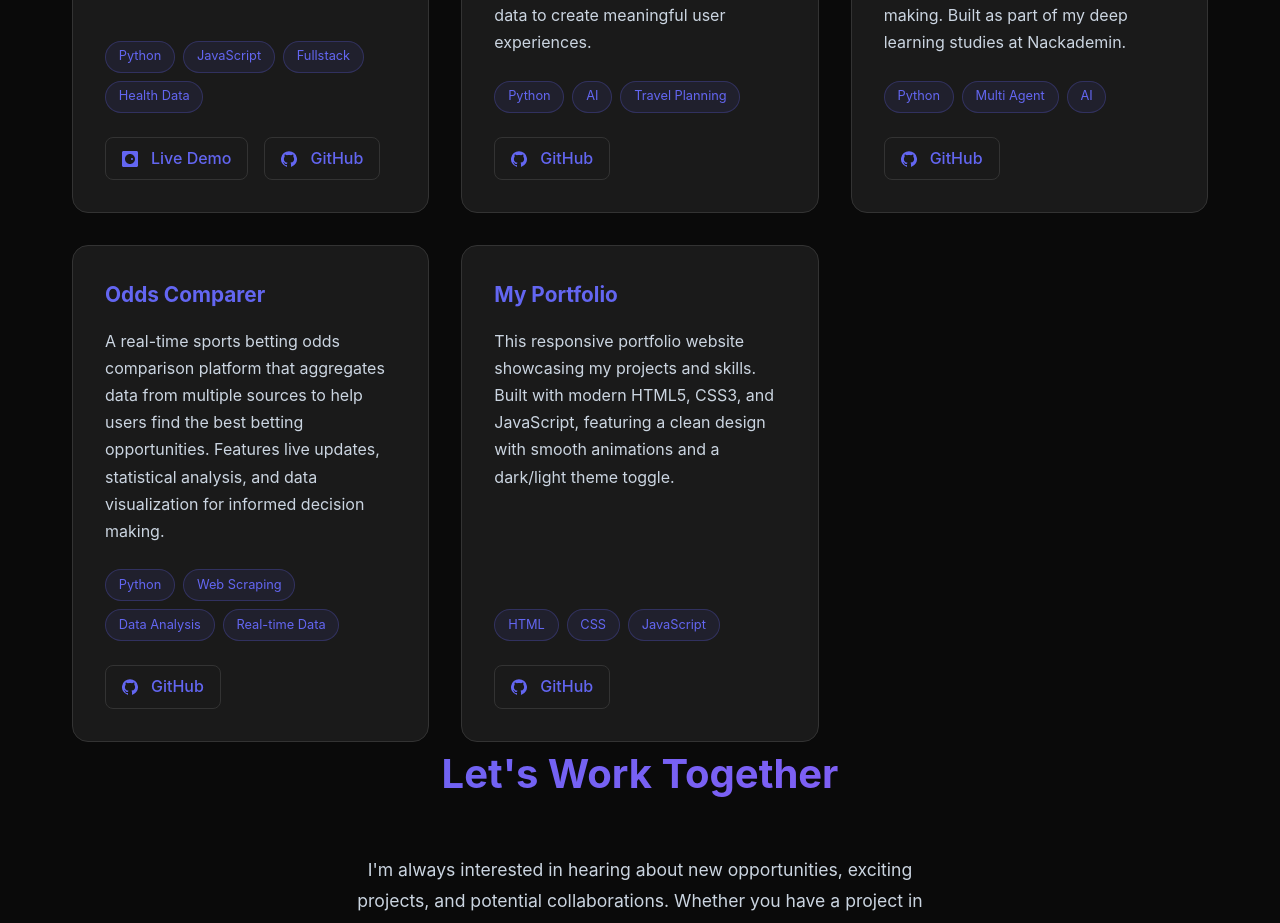
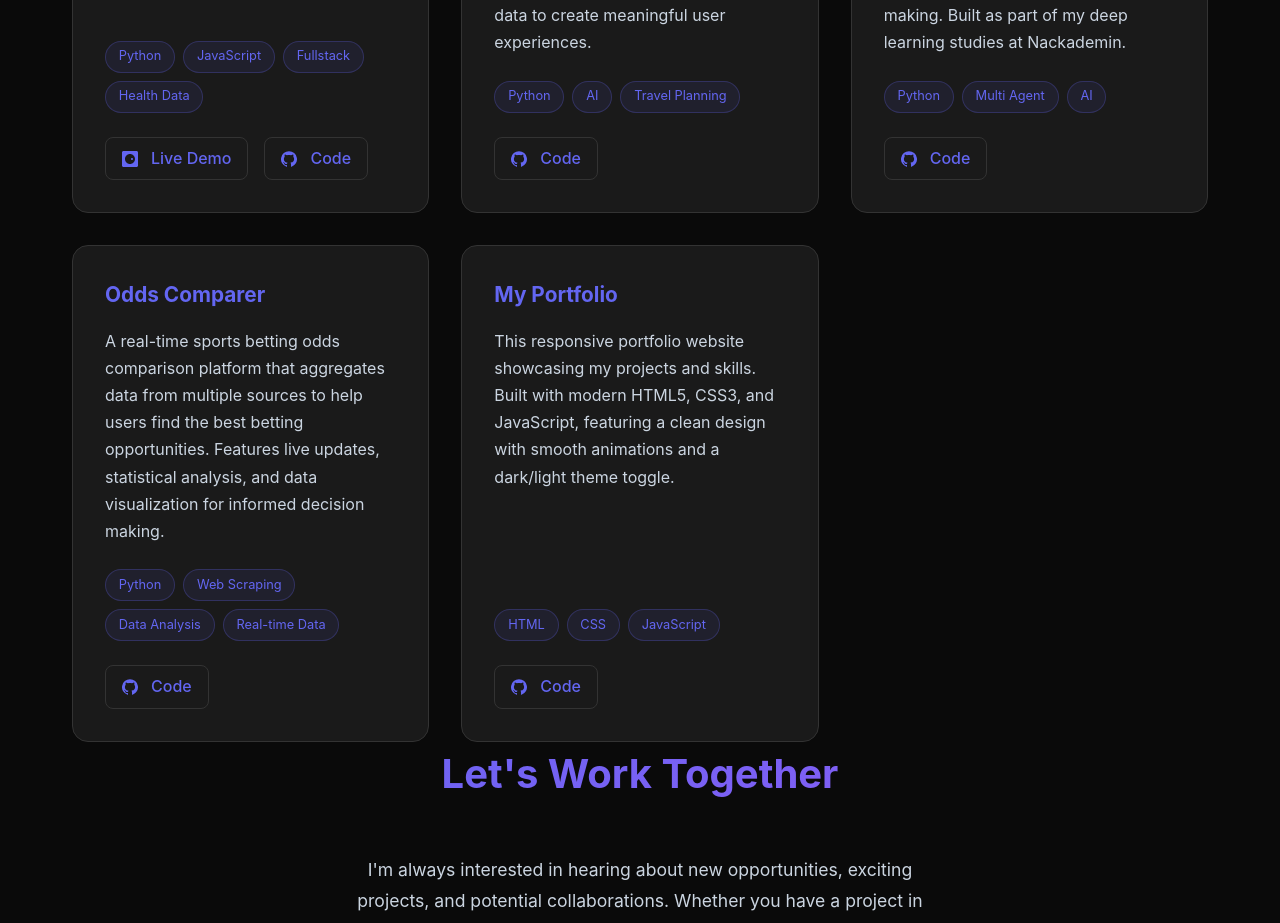
Before and after one commit to CheungLeeLee/Ivan-Lee-Portfolio, a plain HTML site: page index.html in a window 1280 px wide. Shown: the part 1980-2903 px from the top of the page. Drawn offline with Linux system fonts and the light colour scheme.

Commit message:
Changed text

```diff
--- a/index.html
+++ b/index.html
@@ -665,7 +665,7 @@
                         <svg width="16" height="16" viewBox="0 0 16 16" aria-hidden="true" fill="currentColor" style="margin-right: 5px;">
                             <path d="M8 .198a8 8 0 0 0-2.53 15.59c.4.074.547-.174.547-.386 0-.19-.007-.693-.01-1.36-2.226.484-2.695-1.073-2.695-1.073-.364-.924-.89-1.17-.89-1.17-.727-.497.055-.487.055-.487.804.057 1.228.826 1.228.826.715 1.226 1.873.872 2.33.667.072-.518.28-.872.508-1.073-1.777-.202-3.644-.888-3.644-3.955 0-.873.312-1.587.824-2.146-.083-.202-.357-1.016.078-2.117 0 0 .67-.214 2.2.82.636-.177 1.318-.266 2-.27.682.004 1.364.093 2 .27 1.53-1.034 2.2-.82 2.2-.82.435 1.101.161 1.915.08 2.117.513.56.823 1.273.823 2.146 0 3.074-1.87 3.75-3.65 3.95.287.247.543.735.543 1.482 0 1.07-.01 1.93-.01 2.19 0 .214.145.463.55.384A8 8 0 0 0 8 .198z"/>
                         </svg>
-                        GitHub
+                        Code
                     </a>
                 </div>
             </div>
@@ -683,7 +683,7 @@
                         <svg width="16" height="16" viewBox="0 0 16 16" aria-hidden="true" fill="currentColor" style="margin-right: 5px;">
                             <path d="M8 .198a8 8 0 0 0-2.53 15.59c.4.074.547-.174.547-.386 0-.19-.007-.693-.01-1.36-2.226.484-2.695-1.073-2.695-1.073-.364-.924-.89-1.17-.89-1.17-.727-.497.055-.487.055-.487.804.057 1.228.826 1.228.826.715 1.226 1.873.872 2.33.667.072-.518.28-.872.508-1.073-1.777-.202-3.644-.888-3.644-3.955 0-.873.312-1.587.824-2.146-.083-.202-.357-1.016.078-2.117 0 0 .67-.214 2.2.82.636-.177 1.318-.266 2-.27.682.004 1.364.093 2 .27 1.53-1.034 2.2-.82 2.2-.82.435 1.101.161 1.915.08 2.117.513.56.823 1.273.823 2.146 0 3.074-1.87 3.75-3.65 3.95.287.247.543.735.543 1.482 0 1.07-.01 1.93-.01 2.19 0 .214.145.463.55.384A8 8 0 0 0 8 .198z"/>
                         </svg>
-                        GitHub
+                        Code
                     </a>
                 </div>
             </div>
@@ -701,7 +701,7 @@
                         <svg width="16" height="16" viewBox="0 0 16 16" aria-hidden="true" fill="currentColor" style="margin-right: 5px;">
                             <path d="M8 .198a8 8 0 0 0-2.53 15.59c.4.074.547-.174.547-.386 0-.19-.007-.693-.01-1.36-2.226.484-2.695-1.073-2.695-1.073-.364-.924-.89-1.17-.89-1.17-.727-.497.055-.487.055-.487.804.057 1.228.826 1.228.826.715 1.226 1.873.872 2.33.667.072-.518.28-.872.508-1.073-1.777-.202-3.644-.888-3.644-3.955 0-.873.312-1.587.824-2.146-.083-.202-.357-1.016.078-2.117 0 0 .67-.214 2.2.82.636-.177 1.318-.266 2-.27.682.004 1.364.093 2 .27 1.53-1.034 2.2-.82 2.2-.82.435 1.101.161 1.915.08 2.117.513.56.823 1.273.823 2.146 0 3.074-1.87 3.75-3.65 3.95.287.247.543.735.543 1.482 0 1.07-.01 1.93-.01 2.19 0 .214.145.463.55.384A8 8 0 0 0 8 .198z"/>
                         </svg>
-                        GitHub
+                        Code
                     </a>
                 </div>
             </div>
@@ -720,7 +720,7 @@
                         <svg width="16" height="16" viewBox="0 0 16 16" aria-hidden="true" fill="currentColor" style="margin-right: 5px;">
                             <path d="M8 .198a8 8 0 0 0-2.53 15.59c.4.074.547-.174.547-.386 0-.19-.007-.693-.01-1.36-2.226.484-2.695-1.073-2.695-1.073-.364-.924-.89-1.17-.89-1.17-.727-.497.055-.487.055-.487.804.057 1.228.826 1.228.826.715 1.226 1.873.872 2.33.667.072-.518.28-.872.508-1.073-1.777-.202-3.644-.888-3.644-3.955 0-.873.312-1.587.824-2.146-.083-.202-.357-1.016.078-2.117 0 0 .67-.214 2.2.82.636-.177 1.318-.266 2-.27.682.004 1.364.093 2 .27 1.53-1.034 2.2-.82 2.2-.82.435 1.101.161 1.915.08 2.117.513.56.823 1.273.823 2.146 0 3.074-1.87 3.75-3.65 3.95.287.247.543.735.543 1.482 0 1.07-.01 1.93-.01 2.19 0 .214.145.463.55.384A8 8 0 0 0 8 .198z"/>
                         </svg>
-                        GitHub
+                        Code
                     </a>
                 </div>
             </div>
@@ -738,7 +738,7 @@
                         <svg width="16" height="16" viewBox="0 0 16 16" aria-hidden="true" fill="currentColor" style="margin-right: 5px;">
                             <path d="M8 .198a8 8 0 0 0-2.53 15.59c.4.074.547-.174.547-.386 0-.19-.007-.693-.01-1.36-2.226.484-2.695-1.073-2.695-1.073-.364-.924-.89-1.17-.89-1.17-.727-.497.055-.487.055-.487.804.057 1.228.826 1.228.826.715 1.226 1.873.872 2.33.667.072-.518.28-.872.508-1.073-1.777-.202-3.644-.888-3.644-3.955 0-.873.312-1.587.824-2.146-.083-.202-.357-1.016.078-2.117 0 0 .67-.214 2.2.82.636-.177 1.318-.266 2-.27.682.004 1.364.093 2 .27 1.53-1.034 2.2-.82 2.2-.82.435 1.101.161 1.915.08 2.117.513.56.823 1.273.823 2.146 0 3.074-1.87 3.75-3.65 3.95.287.247.543.735.543 1.482 0 1.07-.01 1.93-.01 2.19 0 .214.145.463.55.384A8 8 0 0 0 8 .198z"/>
                         </svg>
-                        GitHub
+                        Code
                     </a>
                 </div>
             </div>
```
